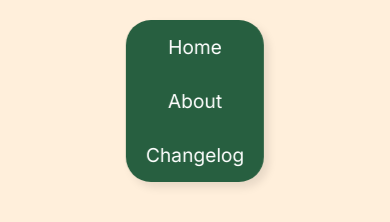
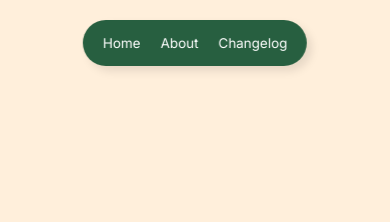
Before and after one commit to gavndev/anything-anywhere, a plain HTML site: page index.html in a window 390 px wide. Shown: the top 222 px of the page. Drawn offline with Linux system fonts and the light colour scheme.

Commit message:
Update font size in responsive navigation

```diff
--- a/styles.css
+++ b/styles.css
@@ -194,8 +194,8 @@ footer {
 @media (max-width: 768px) {
     nav ul {
         display: flex;
-        flex-direction: column;
         align-items: center;
+        font-size: 0.7em;
     }
 
     nav ul li {
```
